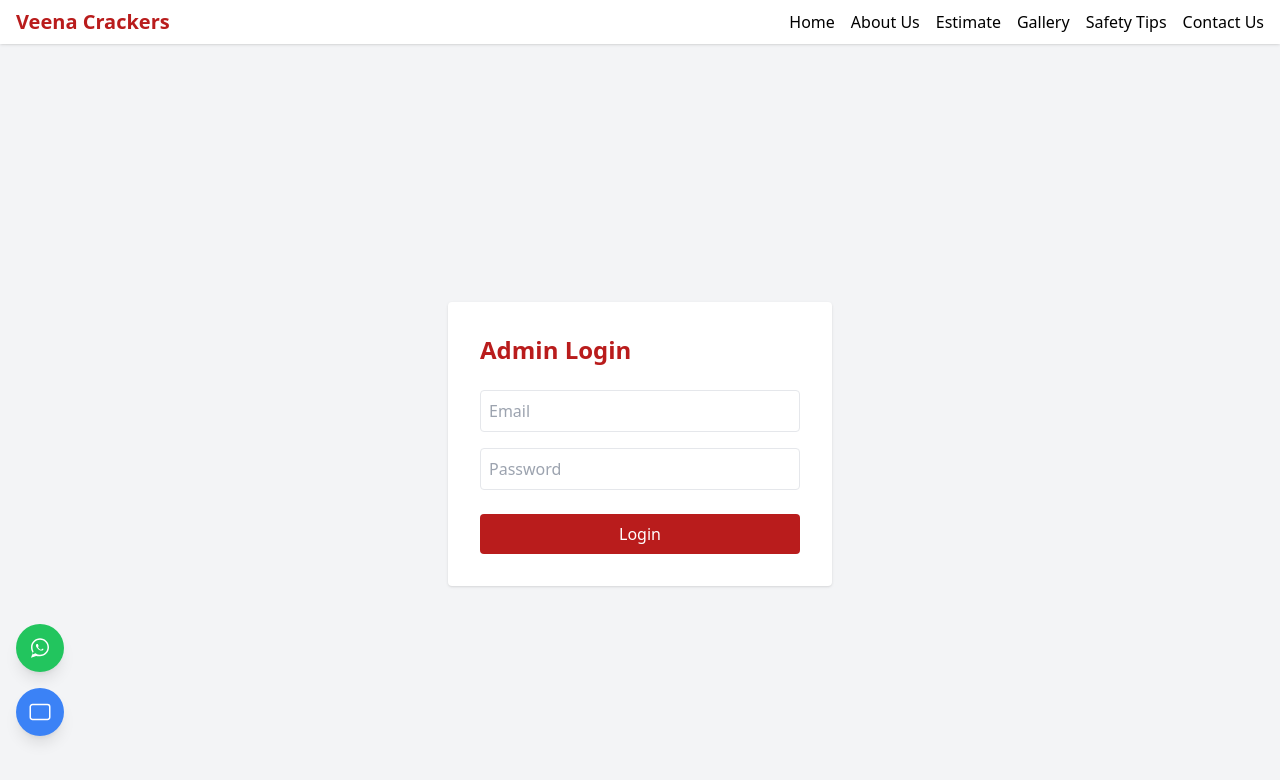
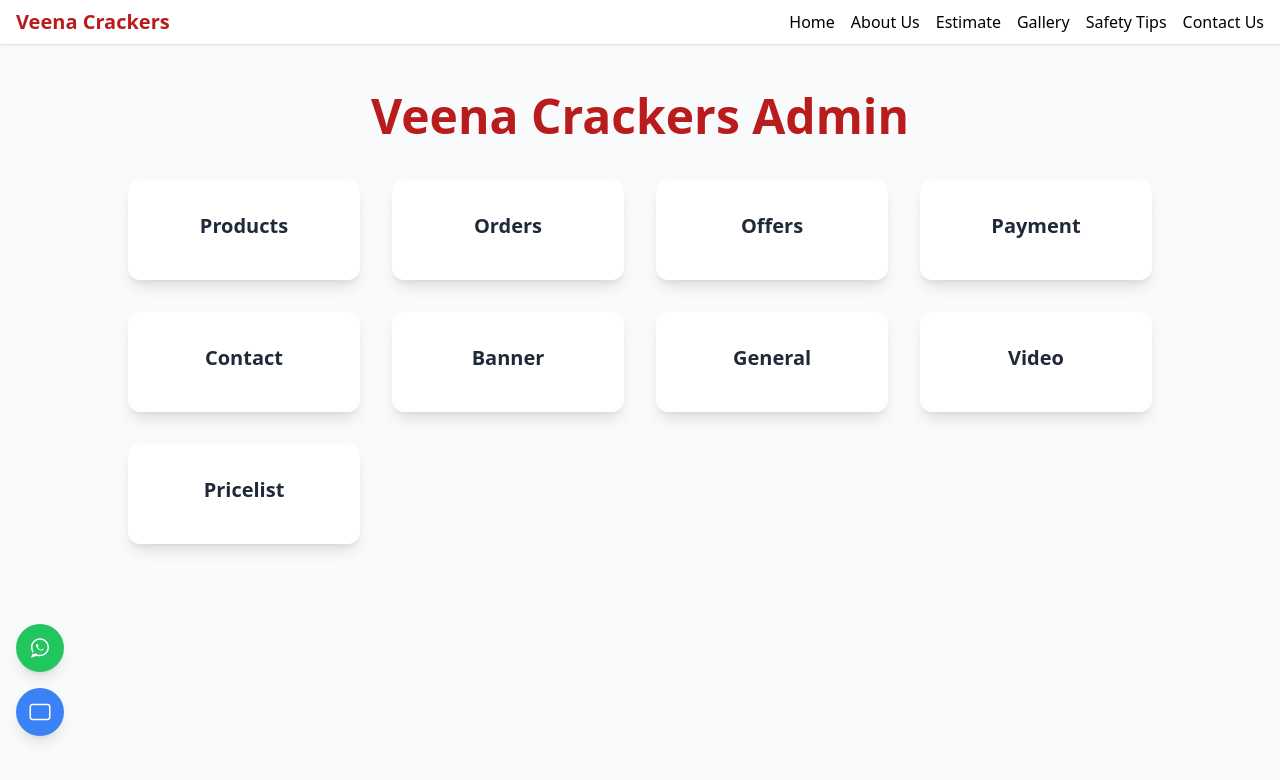
Before and after one commit to boopathi-raja06/vcrackers, a React (Vite) app: page /admin/dashboard in a window 1280 px wide. Before the commit this address led to /admin. Shown: the top 780 px of the page. Built offline with nearby package versions, Linux system fonts and the light colour scheme.

Commit message:
Refactor: Separate Products page from Admin Dashboard, update routing and navigation

```diff
--- a/src/App.jsx
+++ b/src/App.jsx
@@ -8,7 +8,10 @@
 import Order from './pages/Order';
 
 import AdminLogin from './pages/AdminLogin';
-import AdminDashboard from './pages/AdminDashboard';
+import AdminLayout from './admin/AdminLayout';
+import DashboardStats from './admin/DashboardStats';
+import ProductManagement from './admin/ProductManagement';
+import ProductsPage from './admin/ProductsPage';
 
 import Navbar from './components/Navbar';
 import FloatingIcons from './components/FloatingIcons';
@@ -38,7 +41,11 @@
         <Route path="/order" element={<Order />} />
         <Route path="/safety" element={<Safety />} />
         <Route path="/admin" element={<AdminLogin />} />
-        <Route path="/admin/dashboard/*" element={<AdminDashboard />} />
+        <Route path="/admin/dashboard/*" element={<AdminLayout />}>
+          <Route index element={<DashboardStats />} />
+          <Route path="products" element={<ProductManagement />} />
+          {/* Add more admin routes here: orders, etc. */}
+        </Route>
         {/* Redirect old admin routes to dashboard */}
         <Route path="/admin/products" element={<Navigate to="/admin/dashboard/products" replace />} />
         <Route path="/admin/orders" element={<Navigate to="/admin/dashboard/orders" replace />} />
--- /dev/null
+++ b/src/admin/AdminLayout.jsx
@@ -0,0 +1,32 @@
+import React from 'react';
+import { Outlet } from 'react-router-dom';
+import AdminSidebar from './AdminSidebar';
+import AdminNavbar from './AdminNavbar';
+
+export default function AdminLayout() {
+  const options = [
+    { name: 'Products', path: '/admin/products' },
+    { name: 'Orders', path: '/admin/orders' },
+    { name: 'Offers', path: '/admin/offers' },
+    { name: 'Payment', path: '/admin/payment' },
+    { name: 'Contact', path: '/admin/contact' },
+    { name: 'Banner', path: '/admin/banner' },
+    { name: 'General', path: '/admin/general' },
+    { name: 'Video', path: '/admin/video' },
+    { name: 'Pricelist', path: '/admin/pricelist' },
+  ];
+  return (
+    <div className="min-h-screen bg-gray-50 flex flex-col items-center justify-start py-12 px-4">
+      <h1 className="text-4xl sm:text-5xl font-extrabold text-red-700 mb-10 text-center">Veena Crackers Admin</h1>
+      <div className="grid grid-cols-1 sm:grid-cols-2 md:grid-cols-3 lg:grid-cols-4 gap-8 w-full max-w-5xl">
+        {options.map(opt => (
+          <a key={opt.name} href={opt.path} className="bg-white rounded-xl shadow-lg p-8 flex flex-col items-center justify-center text-center hover:bg-red-50 transition cursor-pointer">
+            {/* TODO: Add icon here if needed */}
+            <span className="text-xl font-bold text-gray-800 mb-2">{opt.name}</span>
+          </a>
+        ))}
+      </div>
+  {/* No Outlet here, grid only */}
+    </div>
+  );
+}
--- /dev/null
+++ b/src/admin/ProductsPage.jsx
@@ -0,0 +1,10 @@
+import React from 'react';
+import ProductManagement from './ProductManagement';
+
+export default function ProductsPage() {
+  return (
+    <div className="p-6">
+      <ProductManagement />
+    </div>
+  );
+}
```
